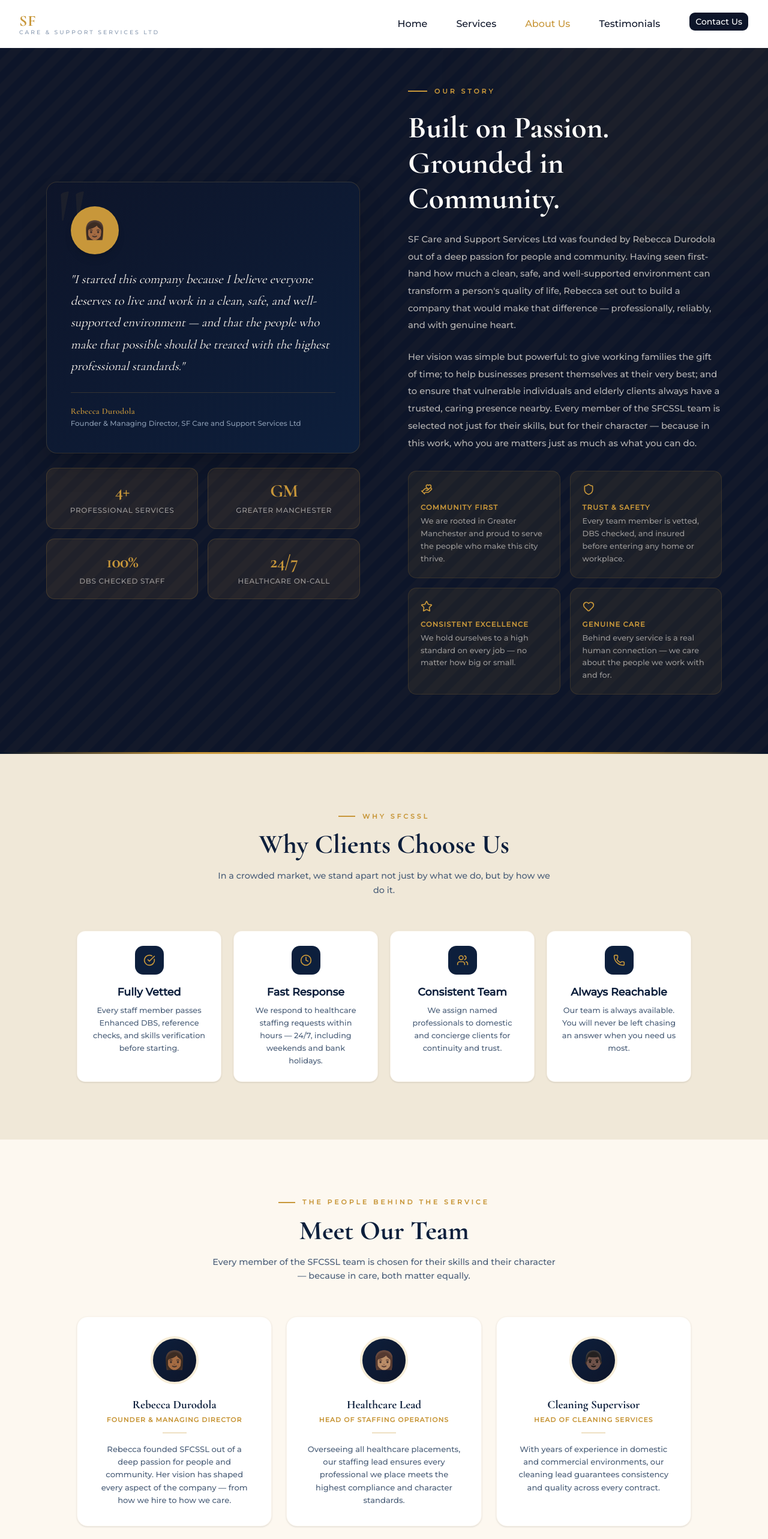
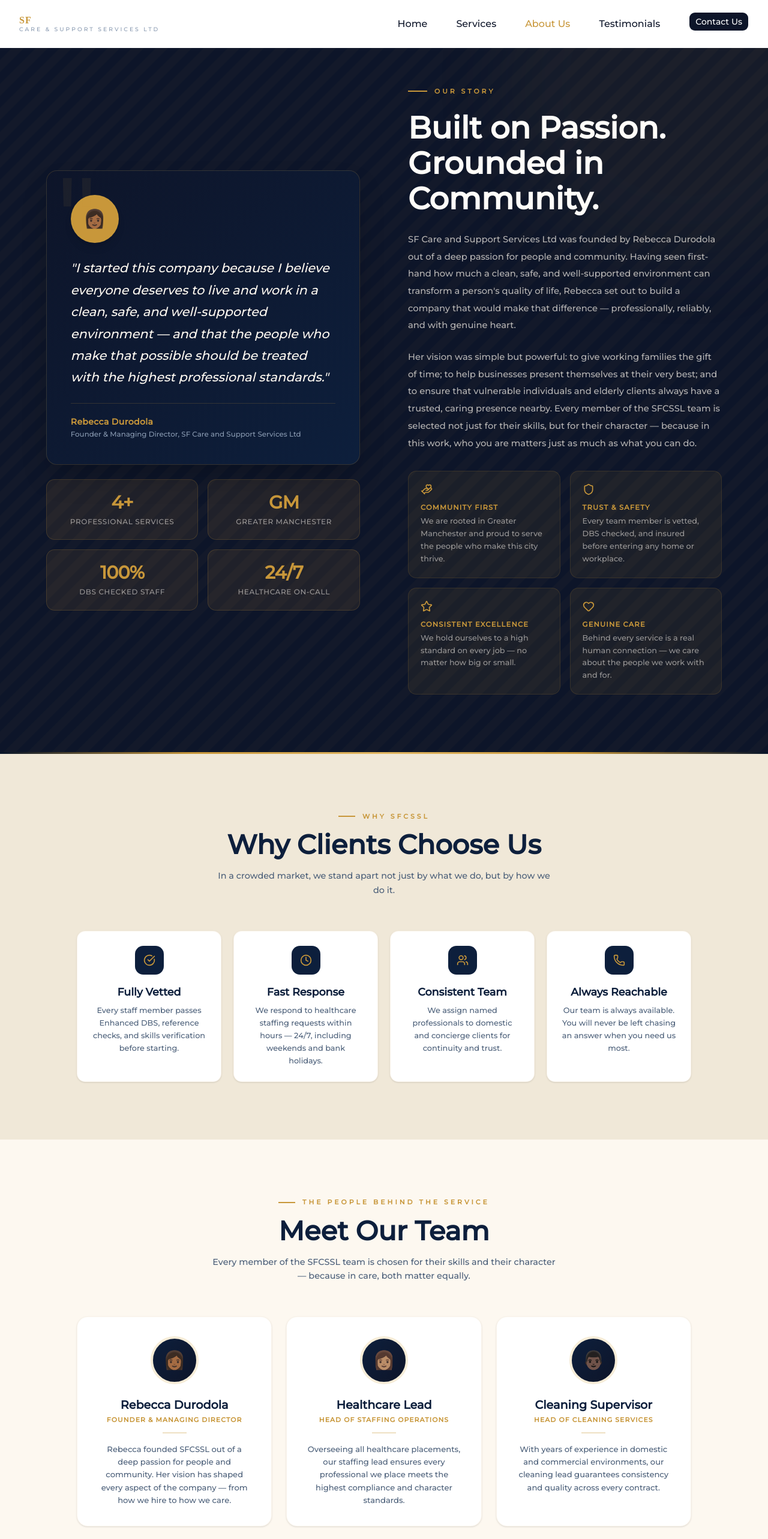
Before and after one commit to theNubiadev/sfcssl, a Next.js app: page /about-us in a window 1280 px wide. Shown: the top 2566 px of the page at 60% size. Built offline with nearby package versions, Linux system fonts and the light colour scheme.

Commit message:
refactor: update font styles to use Montserrat across various components for consistency

```diff
--- a/app/about-us/page.tsx
+++ b/app/about-us/page.tsx
@@ -122,7 +122,7 @@ export default function About() {
             {/* Founder quote card */}
             <div className="bg-linear-to-br from-main to-[#0d1f3c] border border-sub/20 rounded-2xl p-10 relative overflow-hidden shadow-2xl">
               {/* Decorative quote */}
-              <div className="absolute -top-4 left-4 text-[11rem] text-sub/8 font-cormorant leading-none select-none pointer-events-none">
+              <div className="absolute -top-4 left-4 text-[11rem] text-sub/8 font-mont leading-none select-none pointer-events-none">
                 "
               </div>
 
@@ -132,7 +132,7 @@ export default function About() {
               </div>
 
               {/* Quote */}
-              <p className="font-cormorant text-[1.3rem] italic text-[#fdf8f0] leading-[1.75] mb-6 relative">
+              <p className="font-mont text-[1.3rem] italic text-[#fdf8f0] leading-[1.75] mb-6 relative">
                 "I started this company because I believe everyone deserves to
                 live and work in a clean, safe, and well-supported environment —
                 and that the people who make that possible should be treated
@@ -141,7 +141,7 @@ export default function About() {
 
               {/* Attribution */}
               <div className="border-t border-sub/20 pt-5 mt-2">
-                <div className="text-[0.88rem] font-cormorant font-semibold text-sub tracking-wide">
+                <div className="text-[0.88rem] font-mont font-semibold text-sub tracking-wide">
                   Rebecca Durodola
                 </div>
                 <div className="text-[0.74rem] font-mont text-[#8899b0] mt-0.5">
@@ -157,7 +157,7 @@ export default function About() {
                   key={i}
                   className="bg-sub/10 border border-sub/20 rounded-xl p-5 text-center hover:bg-sub/15 hover:border-sub/35 transition-all duration-300"
                 >
-                  <h3 className="text-sub font-cormorant font-bold text-3xl tracking-tight mb-1">
+                  <h3 className="text-sub font-mont font-bold text-3xl tracking-tight mb-1">
                     {s.title}
                   </h3>
                   <p className="text-[0.75rem] font-mont text-[#fdf8f0]/55 leading-relaxed uppercase tracking-wider">
@@ -178,7 +178,7 @@ export default function About() {
               </span>
             </div>
 
-            <h2 className="font-cormorant text-[clamp(2.2rem,4vw,3.2rem)] font-bold leading-[1.15] text-[#fffdf9]">
+            <h2 className="font-mont text-[clamp(2.2rem,4vw,3.2rem)] font-bold leading-[1.15] text-[#fffdf9]">
               Built on Passion.<br />
               Grounded in Community.
             </h2>
@@ -246,7 +246,7 @@ export default function About() {
               Why SFCSSL
             </span>
           </div>
-          <h2 className="font-cormorant text-[clamp(2rem,3.5vw,2.8rem)] font-bold leading-tight text-[#0d1f3c]">
+          <h2 className="font-mont text-[clamp(2rem,3.5vw,2.8rem)] font-bold leading-tight text-[#0d1f3c]">
             Why Clients Choose Us
           </h2>
           <p className="text-[0.9rem] font-mont text-[#4a5e78] leading-relaxed max-w-xl mx-auto mt-3 font-light">
@@ -285,7 +285,7 @@ export default function About() {
               The People Behind the Service
             </span>
           </div>
-          <h2 className="font-cormorant text-[clamp(2rem,3.5vw,2.8rem)] font-bold leading-tight text-[#0d1f3c]">
+          <h2 className="font-mont text-[clamp(2rem,3.5vw,2.8rem)] font-bold leading-tight text-[#0d1f3c]">
             Meet Our Team
           </h2>
           <p className="text-[0.9rem] font-mont text-[#4a5e78] leading-relaxed max-w-xl mx-auto mt-3 font-light">
@@ -302,7 +302,7 @@ export default function About() {
               <div className="w-20 h-20 rounded-full bg-linear-to-br from-[#0d1f3c] to-main border-4 border-[#f7edd8] flex items-center justify-center text-3xl mx-auto mb-5 group-hover:scale-105 transition-transform duration-300">
                 {member.emoji}
               </div>
-              <h3 className="font-cormorant font-bold text-[1.2rem] text-[#0d1f3c] mb-0.5">
+              <h3 className="font-mont font-bold text-[1.2rem] text-[#0d1f3c] mb-0.5">
                 {member.name}
               </h3>
               <p className="text-[0.68rem] font-mont font-semibold tracking-widest uppercase text-sub mb-3">
@@ -326,7 +326,7 @@ export default function About() {
               A Glimpse Into Our Work
             </span>
           </div>
-          <h2 className="font-cormorant text-[clamp(2rem,3.5vw,2.8rem)] font-bold leading-tight text-[#0d1f3c]">
+          <h2 className="font-mont text-[clamp(2rem,3.5vw,2.8rem)] font-bold leading-tight text-[#0d1f3c]">
             The People &amp; Places We Serve
           </h2>
 
@@ -420,7 +420,7 @@ export default function About() {
               Get In Touch
             </span>
           </div>
-          <h2 className="font-cormorant text-[clamp(2rem,4vw,3rem)] font-bold text-[#fffdf9] leading-tight mb-4">
+          <h2 className="font-mont text-[clamp(2rem,4vw,3rem)] font-bold text-[#fffdf9] leading-tight mb-4">
             Ready to Work With Us?
           </h2>
           <p className="text-[0.95rem] font-mont text-[#fdf8f0]/65 leading-relaxed mb-8 font-light">
--- a/app/contact/page.tsx
+++ b/app/contact/page.tsx
@@ -68,7 +68,7 @@ export default function Contact() {
               <span className="w-7.5 h-0.5 bg-[#c8973a]" />
               Get In Touch
             </div>
-            <h2 className="font-cormorant text-[clamp(2.2rem,4vw,3.2rem)] font-bold leading-[1.15] text-[#0d1f3c] mb-6">
+            <h2 className="font-mont-[clamp(2.2rem,4vw,3.2rem)] font-bold leading-[1.15] text-[#0d1f3c] mb-6">
               Let's Talk About
               <br />
               How We Can Help
@@ -108,7 +108,7 @@ export default function Contact() {
           {/* Form */}
           <div className="reveal">
             <div className="bg-[#fffdf9] rounded-xl p-12 border border-[#c8973a]/15 shadow-[0_8px_40px_rgba(13,31,60,0.07)]">
-              <h3 className="font-cormorant text-[1.7rem] font-bold text-[#0d1f3c]">
+              <h3 className="font-mont-[1.7rem] font-bold text-[#0d1f3c]">
                 Send Us a Message
               </h3>
               <p className="text-[0.83rem] font-mont text-[#8899b0] mt-1 mb-8">
--- a/app/globals.css
+++ b/app/globals.css
@@ -16,7 +16,7 @@
   --color-foreground: var(--foreground);
   --font-mont: var(--font-mont);
   --font-quick: var(--font-quick);
-  --font-cormorant: var(--font-cormorant);
+  --font-mont: var(--font-mont);
   --color-main: var(--main);
   --color-sub: var(--sub);
   --color-light: var(--light);
--- a/components/About.tsx
+++ b/components/About.tsx
@@ -73,7 +73,7 @@ export default function About() {
         <div className="relative grid md:grid-cols-2 gap-24 items-center    ">
           <div className="reveal">
             <div className="bg-linear-to-br from-[#152a4e] to-[#0d1f3c] border border-[#c8973a]/20 rounded-xl p-12 relative overflow-hidden">
-              <div className="absolute -top-2.5 left-5 text-[12rem] text-[#c8973a]/10 font-cormorant leading-none">
+              <div className="absolute -top-2.5 left-5 text-[12rem] text-[#c8973a]/10 font-mont leading-none">
                 “
               </div>
 
@@ -91,7 +91,7 @@ export default function About() {
                 with the highest professional standards."
               </p>
 
-              <div className="text-[0.85rem] font-cormorant font-semibold text-[#c8973a] tracking-[1px]">
+              <div className="text-[0.85rem] font-mont font-semibold text-[#c8973a] tracking-[1px]">
                 Rebecca Durodola
               </div>
               <div className="text-[0.75rem] font-mont text-[#8899b0] mt-1">
@@ -123,7 +123,7 @@ export default function About() {
               <span className="w-7.5 h-0.5 bg-[#e2b660]" />
               Our Story
             </div>
-            <h2 className="font-cormorant text-[clamp(2.2rem,4vw,3.2rem)] font-bold leading-[1.15] text-[#fffdf9] mb-6">
+            <h2 className="font-mont text-[clamp(2.2rem,4vw,3.2rem)] font-bold leading-[1.15] text-[#fffdf9] mb-6">
               Built on Passion.
               <br />
               Grounded in Community.
--- a/components/Contact.tsx
+++ b/components/Contact.tsx
@@ -65,7 +65,7 @@ export default function Contact() {
               <span className="w-7.5 h-0.5 bg-[#c8973a]" />
               Get In Touch
             </div>
-            <h2 className="font-cormorant text-[clamp(2.2rem,4vw,3.2rem)] font-bold leading-[1.15] text-[#0d1f3c] mb-6">
+            <h2 className="font-mont text-[clamp(2.2rem,4vw,3.2rem)] font-bold leading-[1.15] text-[#0d1f3c] mb-6">
               Let's Talk About
               <br />
               How We Can Help
@@ -105,7 +105,7 @@ export default function Contact() {
           {/* Form */}
           <div className="reveal">
             <div className="bg-[#fffdf9] rounded-xl p-12 border border-[#c8973a]/15 shadow-[0_8px_40px_rgba(13,31,60,0.07)]">
-              <h3 className="font-cormorant text-[1.7rem] font-bold text-[#0d1f3c]">
+              <h3 className="font-mont text-[1.7rem] font-bold text-[#0d1f3c]">
                 Send Us a Message
               </h3>
               <p className="text-[0.83rem] font-mont text-[#8899b0] mt-1 mb-8">
--- a/components/Footer.tsx
+++ b/components/Footer.tsx
@@ -4,7 +4,7 @@ export default function Footer() {
       <footer className="bg-main px-[6%] pt-16 pb-8 border-t-[3px] border-sub">
         <div className="grid md:grid-cols-2 lg:grid-cols-4 gap-12 mb-12">
           <div>
-            <span className="font-cormorant text-[1.8rem] font-bold text-[#fffdf9] block mb-1">
+            <span className="font-mont text-[1.8rem] font-bold text-[#fffdf9] block mb-1">
               <span className="text-sub">SF</span>
             </span>
             <span className="text-[0.68rem] tracking-[2.5px] uppercase text-[#8899b0] block mb-4">
--- a/components/Navbar.tsx
+++ b/components/Navbar.tsx
@@ -49,7 +49,7 @@ export default function Navbar() {
           href="/"
           className=" no-underline text-inherit flex flex-col leading-none"
         >
-          <span className="font-cormorant text-[1.6rem] font-bold tracking-[1px] text-main">
+          <span className="font-mont-[1.6rem] font-bold tracking-[1px] text-main">
             <span className="text-sub">SF</span>
           </span>
 
--- a/components/Service.tsx
+++ b/components/Service.tsx
@@ -105,7 +105,7 @@ export default function Service() {
               What we do
             </div>
 
-            <h2 className="font-cormorant text-[clamp(2.2rem,4vw,3.2rem)] font-bold  leading-normal text-main">
+            <h2 className="font-mont text-[clamp(2.2rem,4vw,3.2rem)] font-bold  leading-normal text-main">
               Four Pillars of <br />
               Professional Service
             </h2>
@@ -134,7 +134,7 @@ export default function Service() {
                   <div className="inline-block font-mont bg-[#c8973a]/10 text-[#c8973a] text-[0.65rem] font-semibold tracking-[2px] uppercase px-3 py-1 rounded-full mb-2">
                     {services.tag}
                   </div>
-                  <h3 className="font-cormorant) text-[1.6rem] font-bold text-[#0d1f3c]">
+                  <h3 className="font-mont) text-[1.6rem] font-bold text-[#0d1f3c]">
                     {services.title}
                   </h3>
                 </div>
```
Also changed, not shown: app/page.tsx (+8 -8 lines), app/services/page.tsx (+5 -5 lines).
